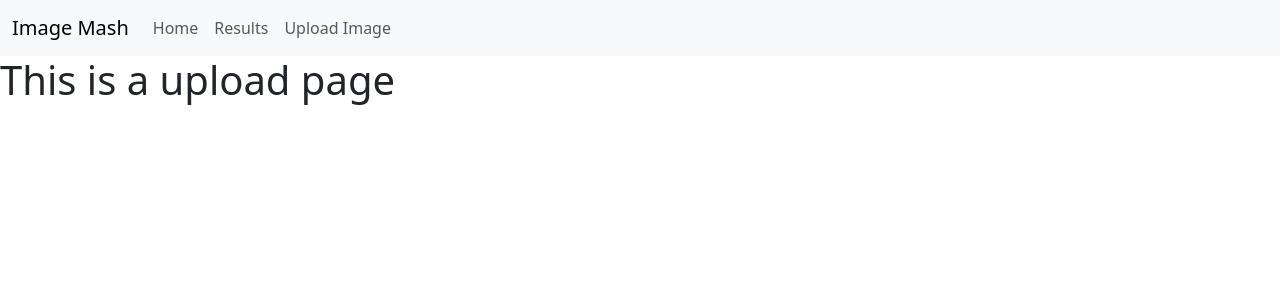
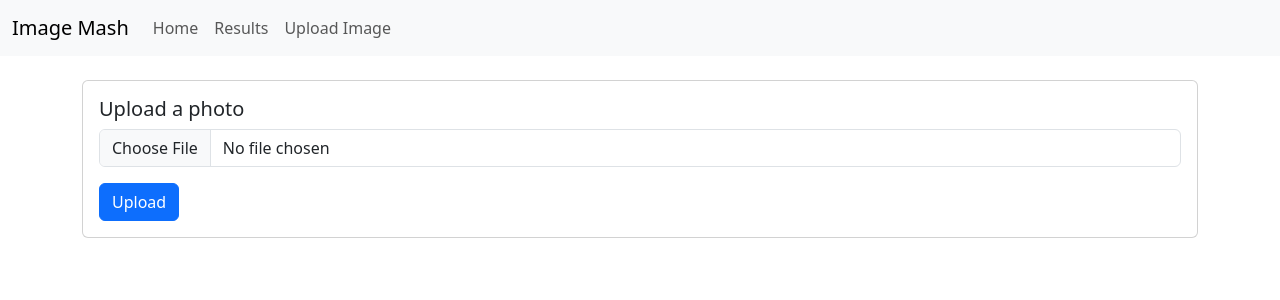
Before and after one commit to LaraEzarik/image_mash, a Vue app in the folder frontend/: page /upload in a window 1280 px wide. Shown: the top 300 px of the page. Built offline with nearby package versions, Linux system fonts and the light colour scheme.

Commit message:
feat: added file upload layout

```diff
--- a/frontend/src/views/UploadView.vue
+++ b/frontend/src/views/UploadView.vue
@@ -1,5 +1,13 @@
 <template>
-  <div class="about">
-    <h1>This is a upload page</h1>
+  <div class="container">
+    <div class="card mt-4">
+      <div class="card-body">
+        <h5 class="card-title">Upload a photo</h5>
+        <div class="input-group mb-3">
+          <input type="file" class="form-control" placeholder="" aria-label="Example text with button addon" aria-describedby="button-addon1">
+        </div>
+        <button class="btn btn-primary">Upload</button>
+      </div>
+    </div>
   </div>
 </template>
```
